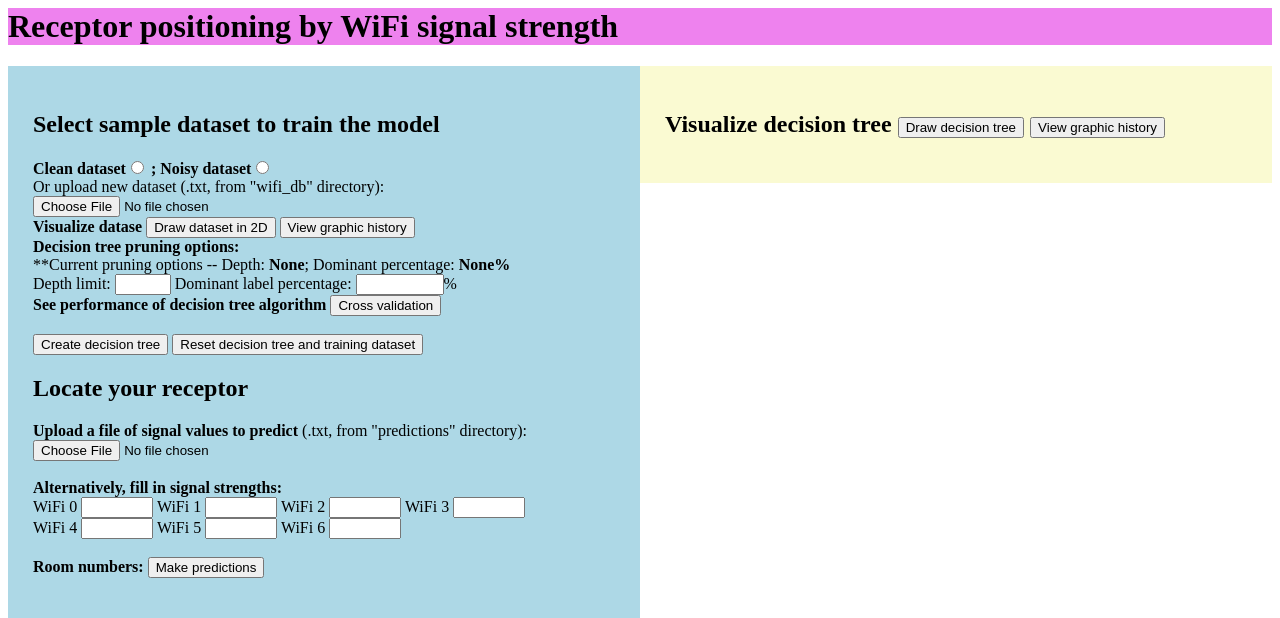
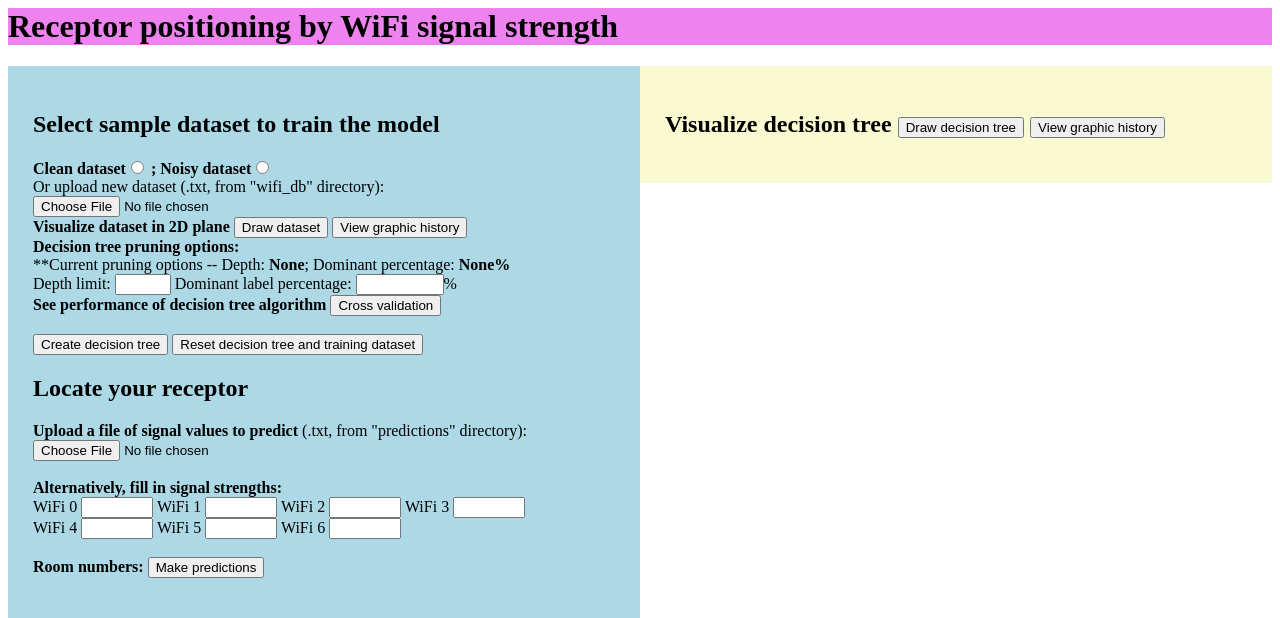
Before and after one commit to yingyan797/room-locator, a Flask app: page / in a window 1280 px wide. Shown: the top 618 px of the page. Run offline with Flask 3, Linux system fonts and the light colour scheme.

Commit message:
typo webpage

```diff
--- a/templates/index.html
+++ b/templates/index.html
@@ -41,7 +41,7 @@
             {% if decision.data_name %}
             **Dataset for training: <b>{{decision.data_name}}</b><br><br>
             {% endif %}
-            <b>Visualize datase </b><input type="submit" name="plotdata" value="Draw dataset in 2D">
+            <b>Visualize dataset in 2D plane </b><input type="submit" name="plotdata" value="Draw dataset">
             <input form="history" type="submit" name="graphdata" value="View graphic history"><br>
             {% if wifi_visual %}
             <img src="{{wifi_visual}}" alt="dataset plot">
```
